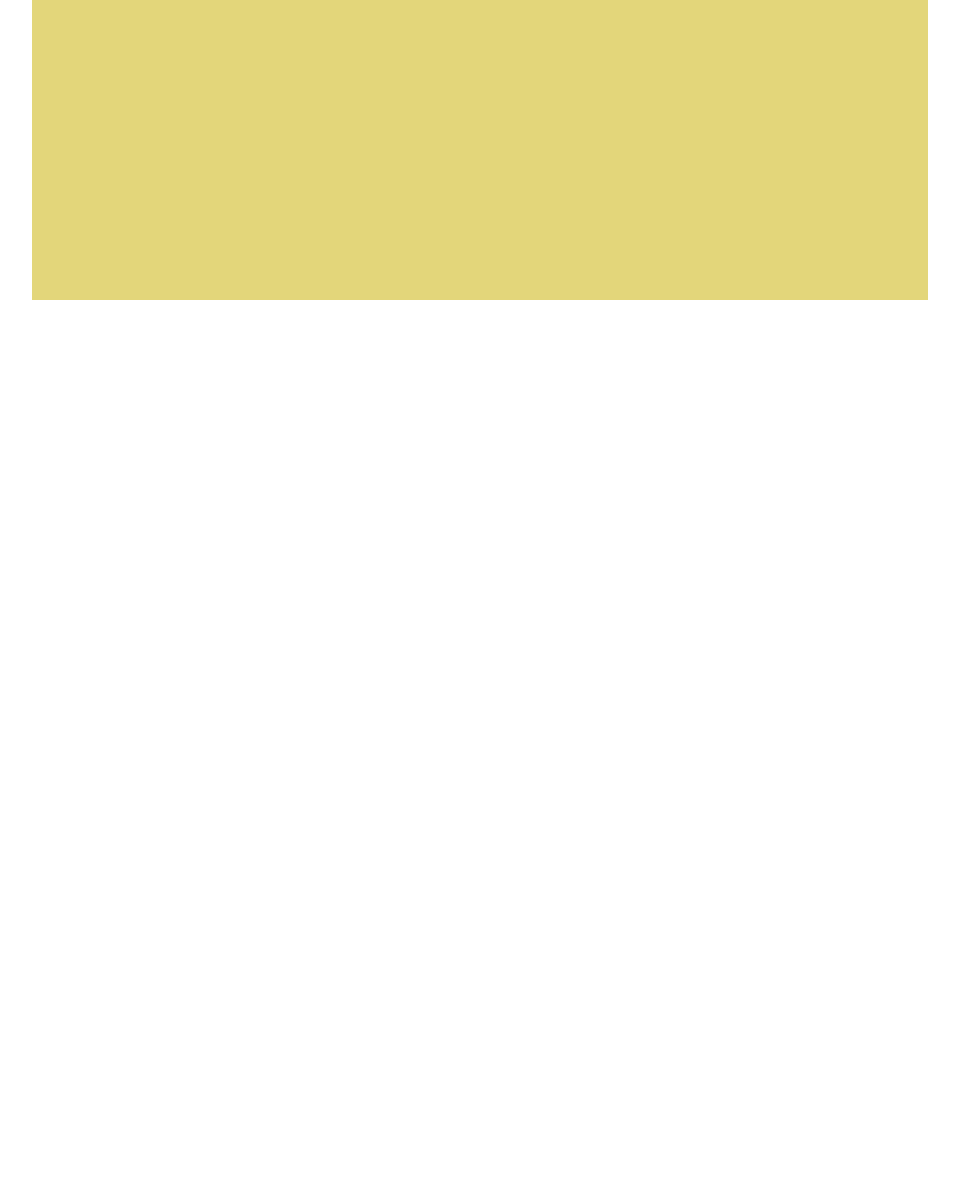
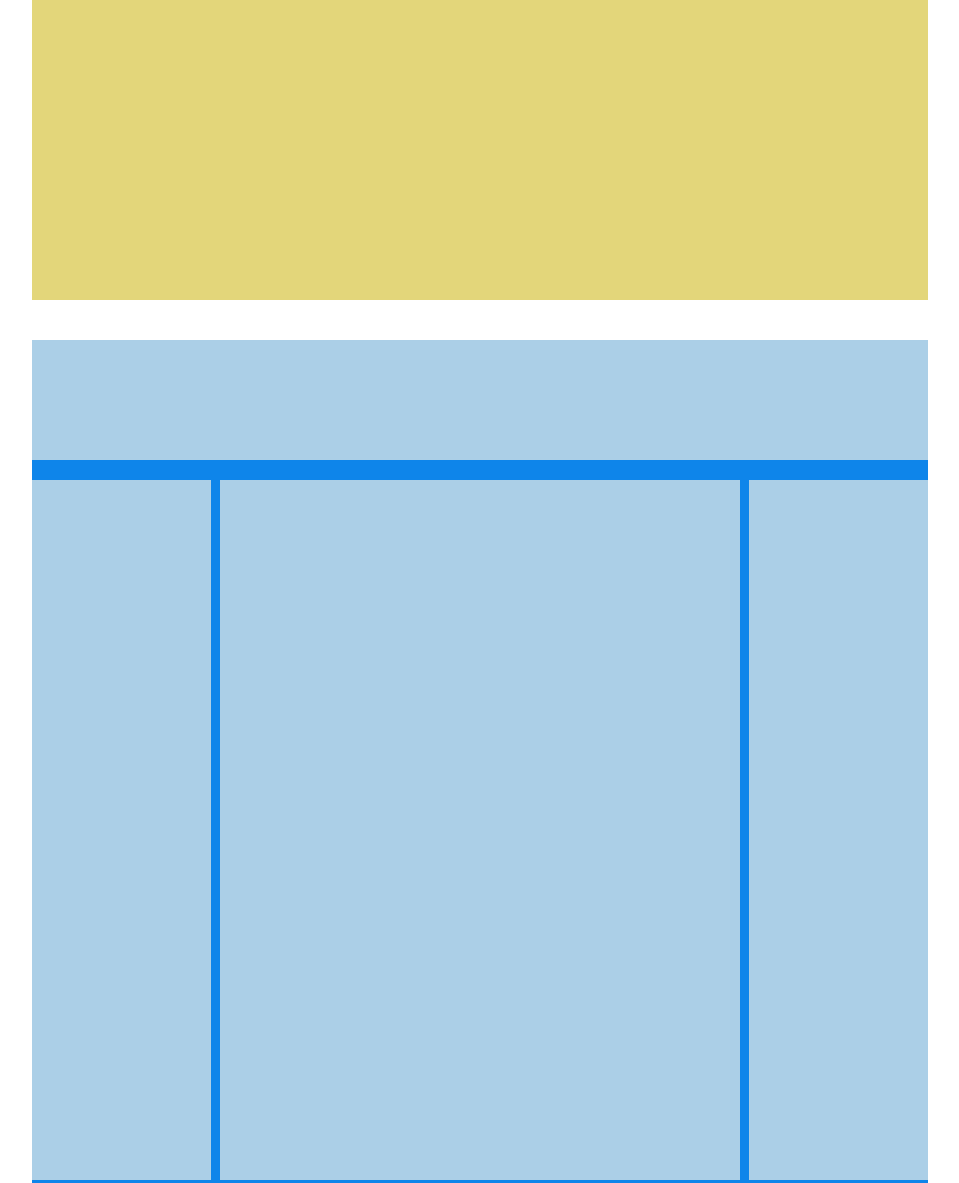
Before and after one commit to lorenaspiller/htmlcss-struttura-wp, a plain HTML site: page index.html in a window 1280 px wide. Shown: the part 610-1793 px from the top of the page, without its empty margins (160-1119 px from the left). Before the commit the page ends 910 px from the top, so only its background shows below. Drawn offline with Linux system fonts and the light colour scheme.

Commit message:
creazione layout seconda sezione del main in html e stile

```diff
--- a/css/style.css
+++ b/css/style.css
@@ -24,6 +24,7 @@ header {
 }
 /* /header */
 
+
 /* main */
 .hero {
   background-color: #E3D67A;
@@ -31,4 +32,36 @@ header {
   margin-top: 40px;
 }
 
+.contenitore-rows {
+  background-color: #0E85EA;
+  margin-top: 40px;
+  padding-bottom: 20px;
+}
+
+.row-top {
+  background-color: #ABCFE7;
+  margin-bottom: 20px;
+  height: 120px;
+}
+
+.c-left, .c-right {
+  width: 20%;
+}
+
+.c-middle {
+  width: 58%;
+  margin: 0 1%;
+}
+
+.row-top,
+.c-left,
+.c-right,
+.c-middle {
+  background-color: #ABCFE7;
+}
+
+.c-left, .c-right, .c-middle {
+  float: left;
+  height: 700px;
+}
 /* /main */
--- a/index.html
+++ b/index.html
@@ -22,6 +22,22 @@
         </section>
         <!-- /prima sezione -->
 
+        <!-- seconda sezione -->
+        <section class="contenitore-rows">
+          <!-- row top -->
+          <div class="row-top"></div>
+          <!-- /row top -->
+
+          <!-- row bottom -->
+          <div class="clearfix row-bottom">
+            <div class="c-left"></div>
+            <div class="c-middle"></div>
+            <div class="c-right"></div>
+          </div>
+          <!-- /row bottom -->
+        </section>
+        <!-- /seconda sezione -->
+
       </main>
       <!-- /corpo del documento -->
 
```
